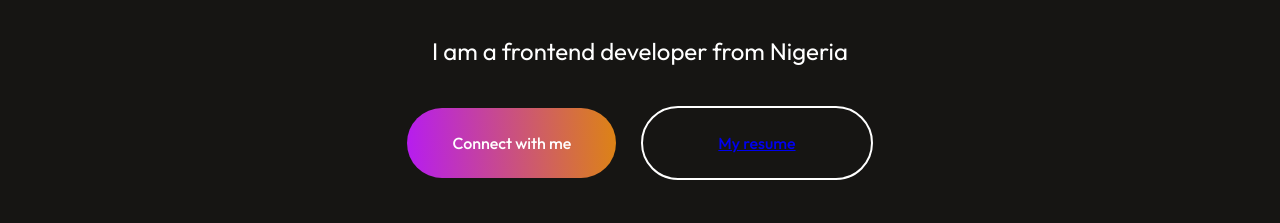
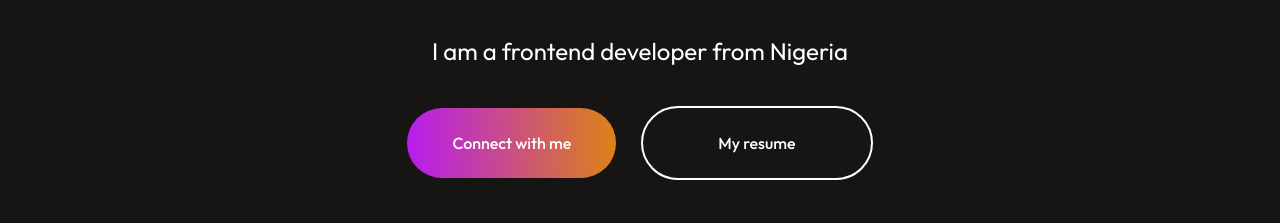
Before and after one commit to AGpeter2018/my-portfolio, a React (Vite) app: page / in a window 1280 px wide. Shown: the part 840-1063 px from the top of the page. Built offline with nearby package versions, Linux system fonts and the light colour scheme.

Commit message:
added a style to the resume link

```diff
--- a/src/components/hero/hero.style.css
+++ b/src/components/hero/hero.style.css
@@ -52,6 +52,11 @@
   cursor: pointer;
 }
 
+.hero-resume a {
+  text-decoration: none;
+  color: white;
+}
+
 .hero-connect:hover {
   border: 2px solid white;
 }
```
